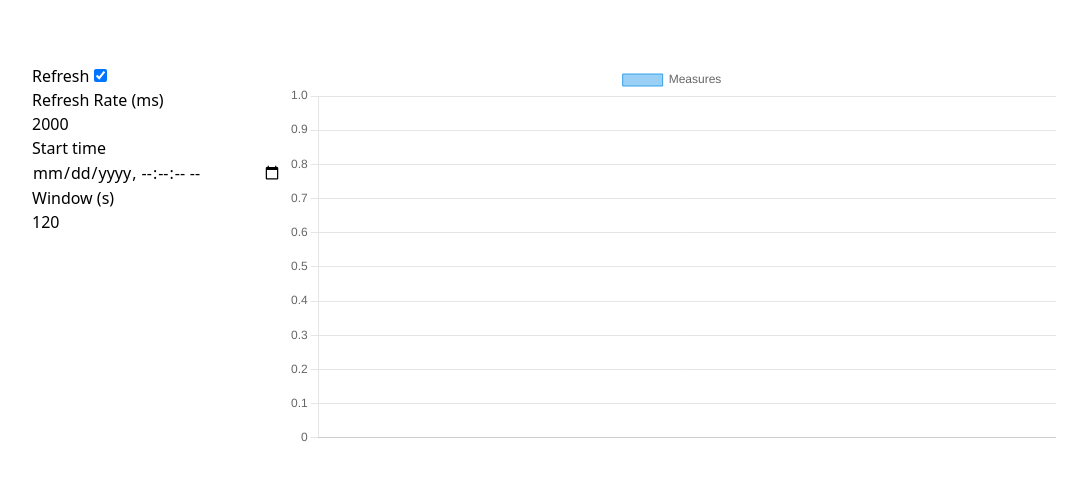
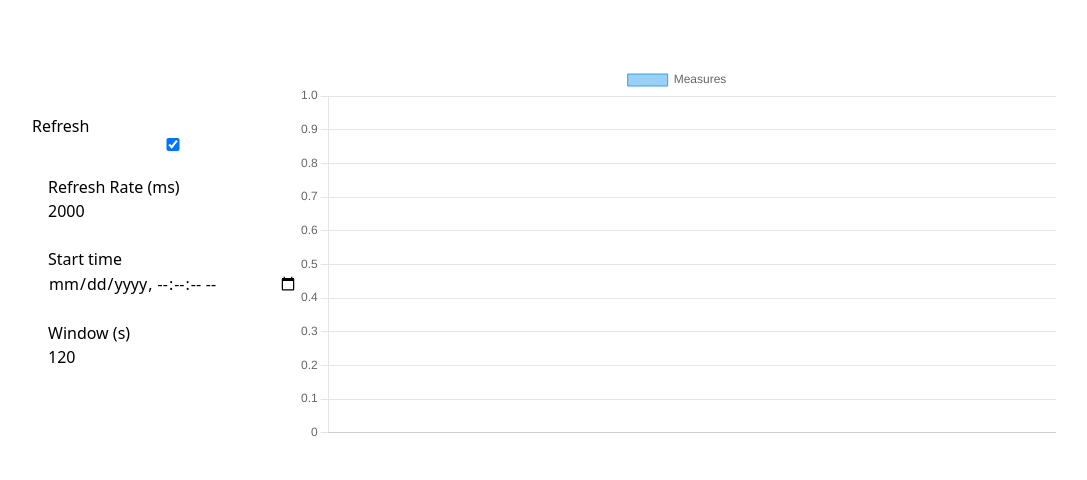
Before and after one commit to ukarroum/redshift-timeseries, a plain HTML site: page webapp/index.html in a window 1280 px wide. Shown: the whole page, without its empty margins (96-1183 px from the left). Drawn offline with nearby package versions, Linux system fonts and the light colour scheme; no server answers.

Commit message:
Added flex to options

```diff
--- a/webapp/index.html
+++ b/webapp/index.html
@@ -20,8 +20,7 @@
 <body>
 
 <div id="main" class="flex flex-row">
-    <div class="basis-1/4 flex justify-center content-center space-x-4" id="options">
-        <form>
+    <div class="basis-1/4 flex flex-col justify-center content-center space-x-4" id="options">
         <label>Refresh</label>
         <input type="checkbox" id="refresh" checked/><br />
         <label>Refresh Rate (ms)</label>
@@ -30,7 +29,6 @@
         <input id="start-time" type=datetime-local step=1 /><br />
         <label>Window (s)</label>
         <input id="window" type="number" value="120" /><br />
-        </form>
     </div>
     <div class="basis-3/4" id="main-chart">
       <canvas id="myChart"></canvas>
```
Lines whose indentation alone changed are shown as unchanged.
